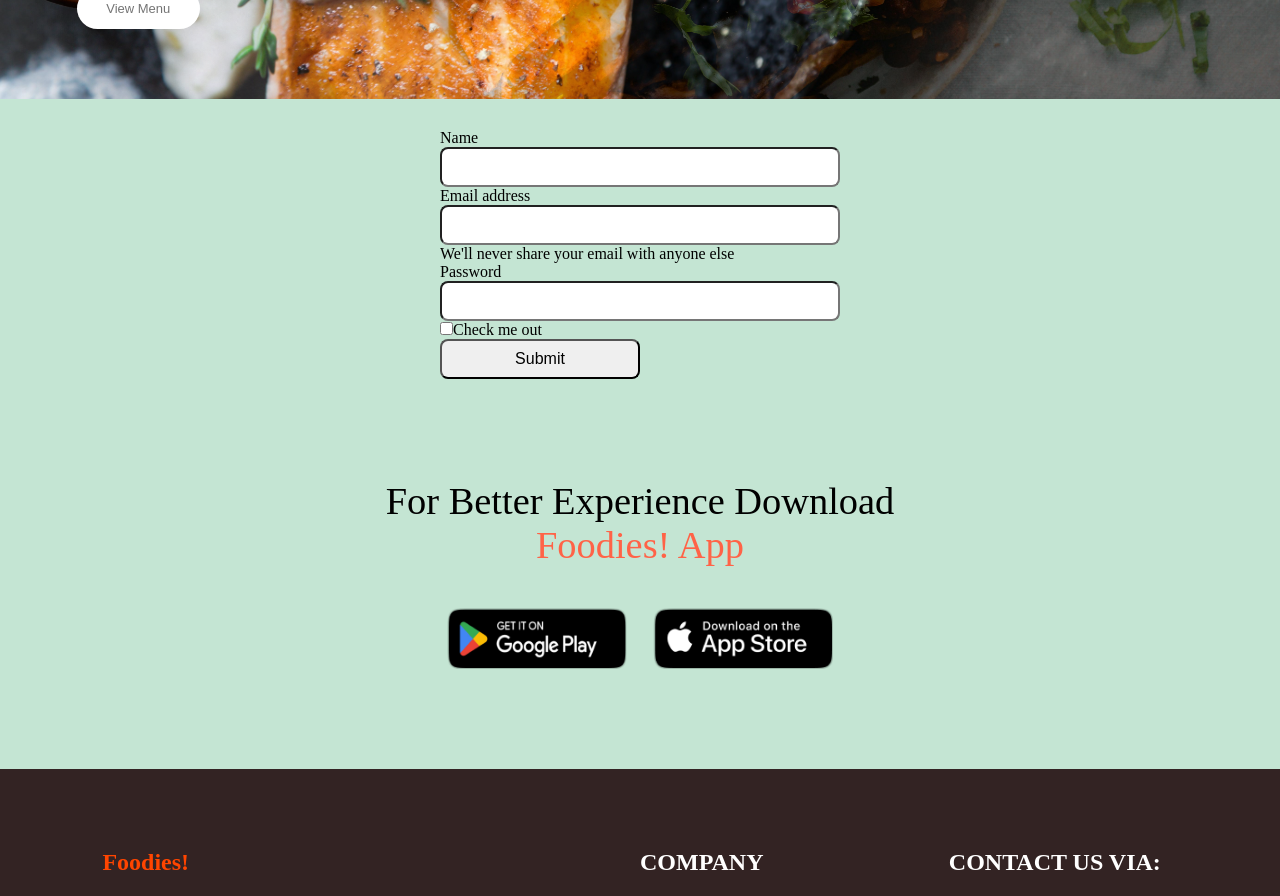
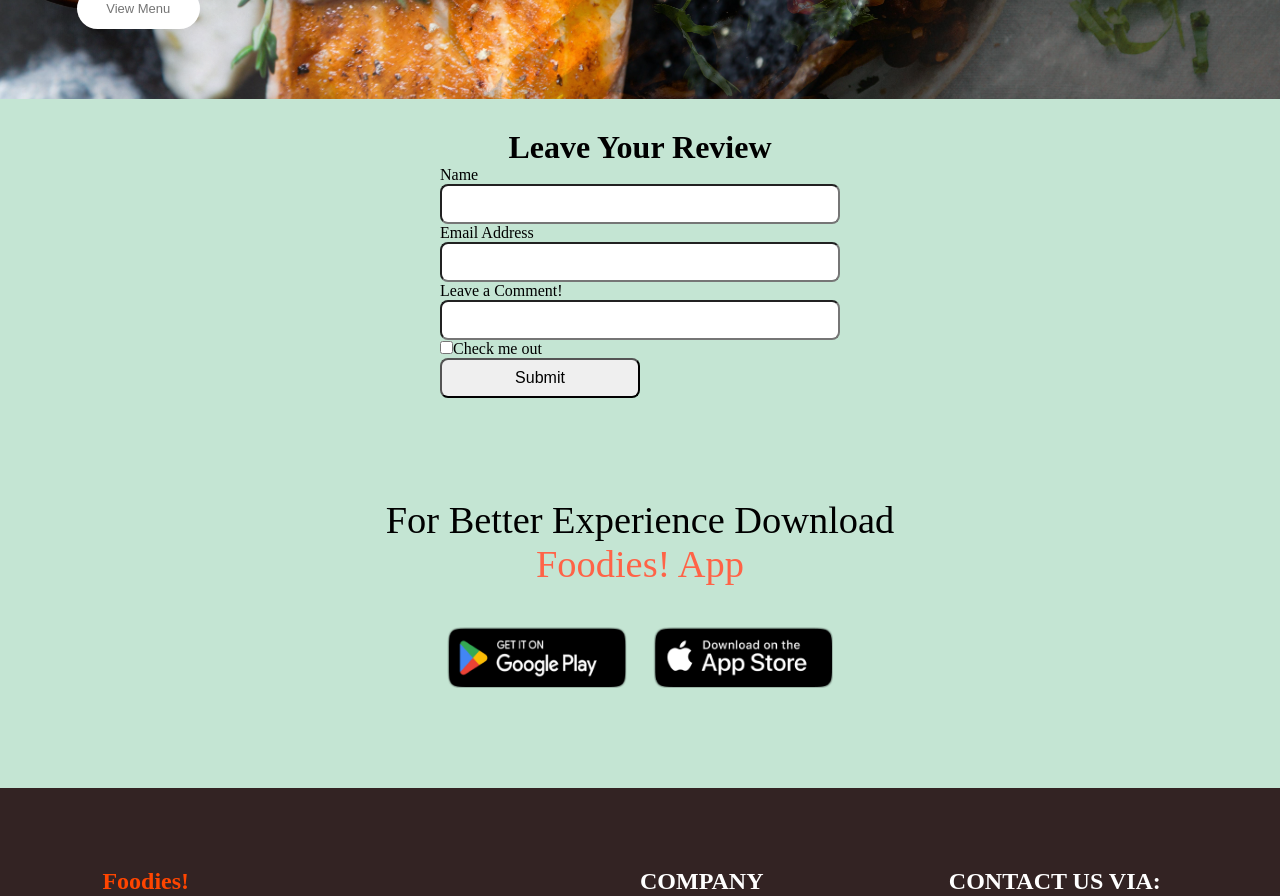
Before and after one commit to Victormuch/food-delivery-app, a React (Vite) app: page /contact in a window 1280 px wide. Shown: the part 700-1596 px from the top of the page. Built offline with nearby package versions, Linux system fonts and the light colour scheme.

Commit message:
almost done

```diff
--- a/src/Pages/contact/Contact.jsx
+++ b/src/Pages/contact/Contact.jsx
@@ -29,6 +29,8 @@ const Contact = () => {
   };
 
   return (
+    <div>
+      <h1 >Leave Your Review</h1>
       <form style={{ width: "400px", margin: "0 auto" }}>
         <div className="mb-3">
           <label htmlFor="exampleInputName" className="form-label">
@@ -50,7 +52,7 @@ const Contact = () => {
             }}
           />
           <label htmlFor="exampleInputEmail" className="form-label">
-          Email address
+            Email Address
           </label>
           <input
             type="email"
@@ -67,16 +69,13 @@ const Contact = () => {
               borderRadius: "8px",
             }}
           />
-        <div id="emailHelp" className="form-text">
-          We'll never share your email with anyone else
-        </div>
         </div>
         <div className="mb-3">
           <label htmlFor="exampleInputPassword1" className="form-label">
-          Password
+            Leave a Comment!
           </label>
           <input
-          type="password"
+            type="text"
             className="form-control"
             id="exampleInputPassword1"
             value={formInfo.password}
@@ -115,6 +114,7 @@ const Contact = () => {
           Submit
         </button>
       </form>
+    </div>
   );
 };
 export default Contact;
--- a/src/components/Menu/Menu.css
+++ b/src/components/Menu/Menu.css
@@ -58,3 +58,6 @@
 .purchase-button:hover {
   background-color: #8caf9c;
 }
+h1{
+  text-align: center;
+}
--- a/src/components/Menu/Menu.jsx
+++ b/src/components/Menu/Menu.jsx
@@ -19,6 +19,7 @@ function Menu() {
 
   return (
     <div>
+      <h1 style={{ color: "orangered" }}>Here Is our Menu</h1>
       <div className="card-container">
         {menu.map((food) => (
           <div className="card" key={food.id}>
--- a/src/components/footer/Footer.jsx
+++ b/src/components/footer/Footer.jsx
@@ -8,7 +8,7 @@ const Footer = () => {
       <div className="footer-content">
         <div className="footer-content-left">
           <h2 style={{ color: "orangered" }}>Foodies!</h2>
-          <p>
+          <p style={{ color: "white" }}>
             Good food is the foundation of genuine happiness. If you want to
             experience true happiness,swing by Foodies FastFood today and
             discover a new world of flavor and convenience!
@@ -38,7 +38,7 @@ const Footer = () => {
         </div>
       </div>
       <hr />
-      <p className="footer-copyright">
+      <p className="footer-copyright" style={{ color: "white" }}>
         Copyright 2024 @2024 Foodies! - All Right Reserved
       </p>
     </div>
--- a/src/components/header/Header.jsx
+++ b/src/components/header/Header.jsx
@@ -12,8 +12,8 @@ const Header = () => {
   return (
     <div className="header">
       <div className="header-contents">
-        <h2>Order your favourite food here</h2>
-        <p>
+        <h2 >Order your favourite food here</h2>
+        <p >
           Choose from a diverse menu featuring a delectable array of dishes
           crafted with the finest ingredients and culinary expertise. Our
           mission is to satisfy your cravings and elevate your dining
--- a/src/index.css
+++ b/src/index.css
@@ -15,3 +15,13 @@ body {
   background-color: #C4E5D3;
   margin: 0px;
 }
+html::-webkit-scrollbar {
+  width: 0.8rem;
+}
+html::-webkit-scrollbar-track {
+  background: rgb(255, 255, 255);
+}
+html::-webkit-scrollbar-thumb {
+  background: #8daba5;
+  border-radius: 5rem;
+}
```
Lines whose indentation alone changed are shown as unchanged.
